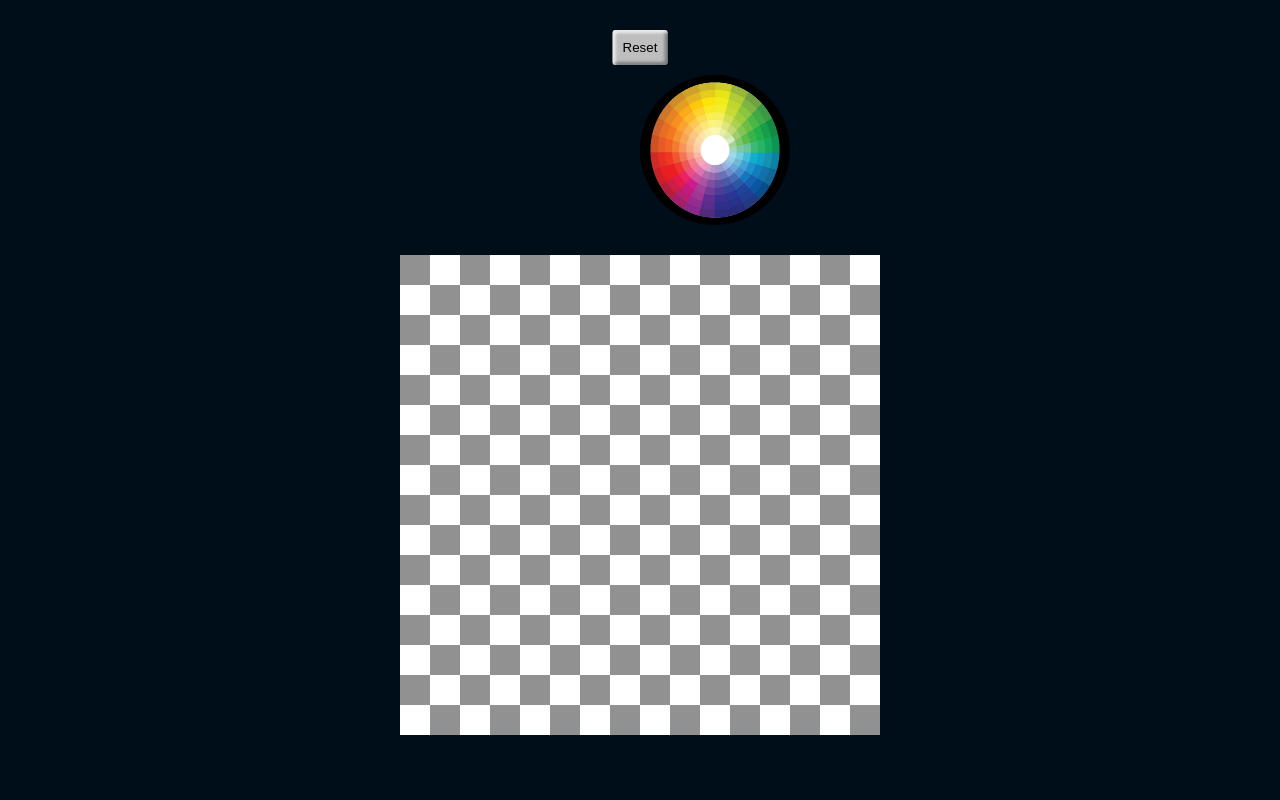
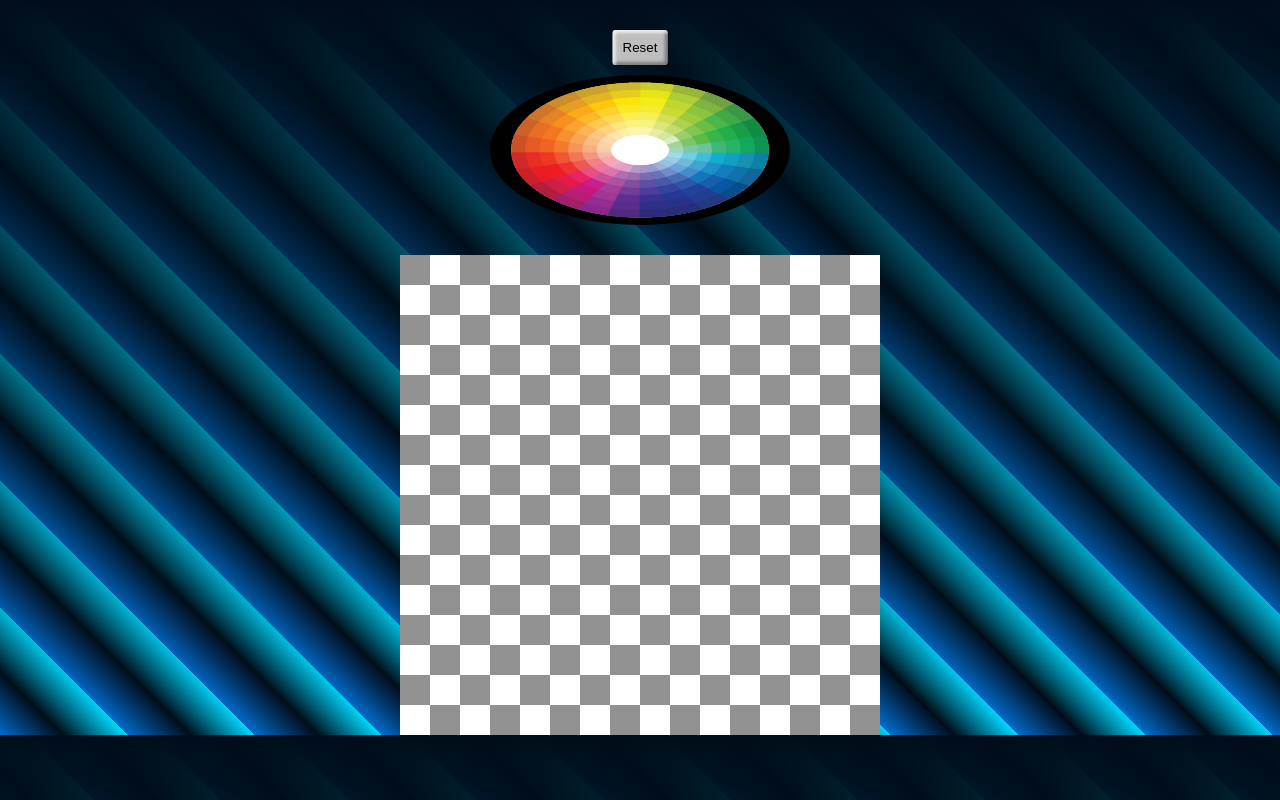
Before and after one commit to DanielNicolae/Etch-a-Sketch, a plain HTML site: page index.html in a window 1280 px wide. Drawn offline with Linux system fonts and the light colour scheme.

Commit message:
Added a favicon and a cool background

```diff
--- a/index.css
+++ b/index.css
@@ -14,7 +14,8 @@ body {
     font-size: 15px;
     color: #000;
     height: screen;
-    background: rgb(0, 14, 26);
+    background: linear-gradient(rgb(0, 14, 26), transparent),
+                repeating-linear-gradient(45deg, rgb(0, 109, 204), rgb(0, 14, 26), rgb(0, 217, 255) 90px, rgb(0, 14, 26) 60px);
     position: relative;
 }
 
@@ -80,9 +81,7 @@ body {
 #colorWheel {
     margin-top: 10px;
     margin-left: 50%;
+    transform: translateX(-50%);
+    display: block;
     border-radius: 50%;
-
-    display: block;
-    width: 150px;
-    height: 150px;
 }
--- a/index.html
+++ b/index.html
@@ -5,6 +5,7 @@
     <meta http-equiv="X-UA-Compatible" content="IE=edge">
     <meta name="viewport" content="width=device-width, initial-scale=1.0">
     <link rel="stylesheet" href="index.css" >
+    <link rel="icon" href="./images/favicon.ico">
     <title>Etch-a-Sketch</title>
 </head>
 <body>
--- a/index.js
+++ b/index.js
@@ -45,8 +45,6 @@ button.addEventListener("click", () => {
     let newColumns = prompt("Choose the number of columns:");
     document.documentElement.style.setProperty("--rows", newRows);
     document.documentElement.style.setProperty("--columns", newColumns);
-    console.log(newRows);
-    console.log(newColumns)
     if (newRows <= 100 && newColumns <= 100) {
         evenOddCells();
     }
```
Also changed, not shown: images/favicon.ico (added).
